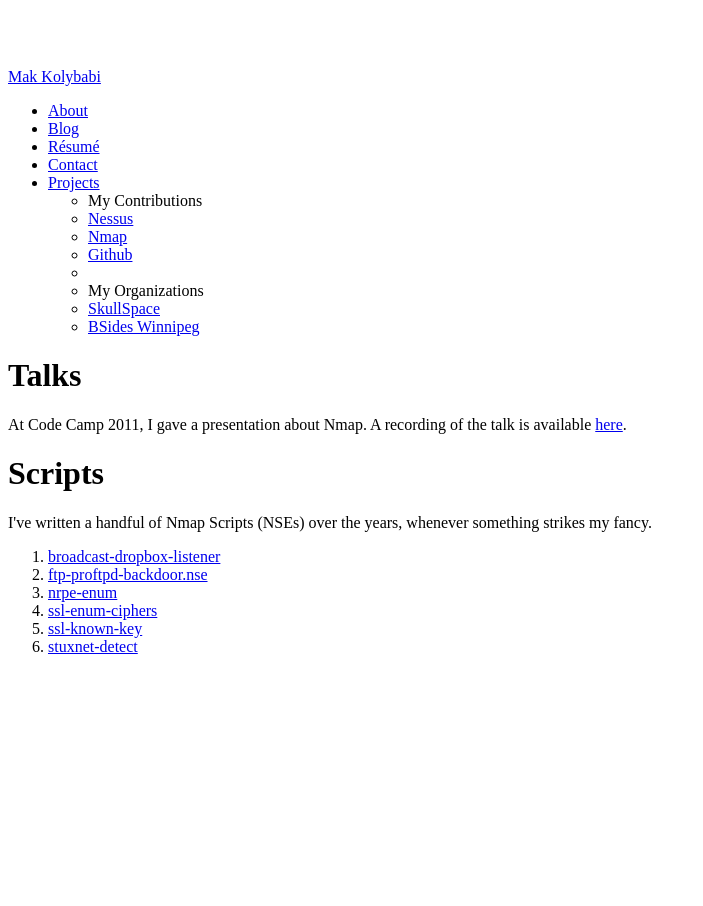
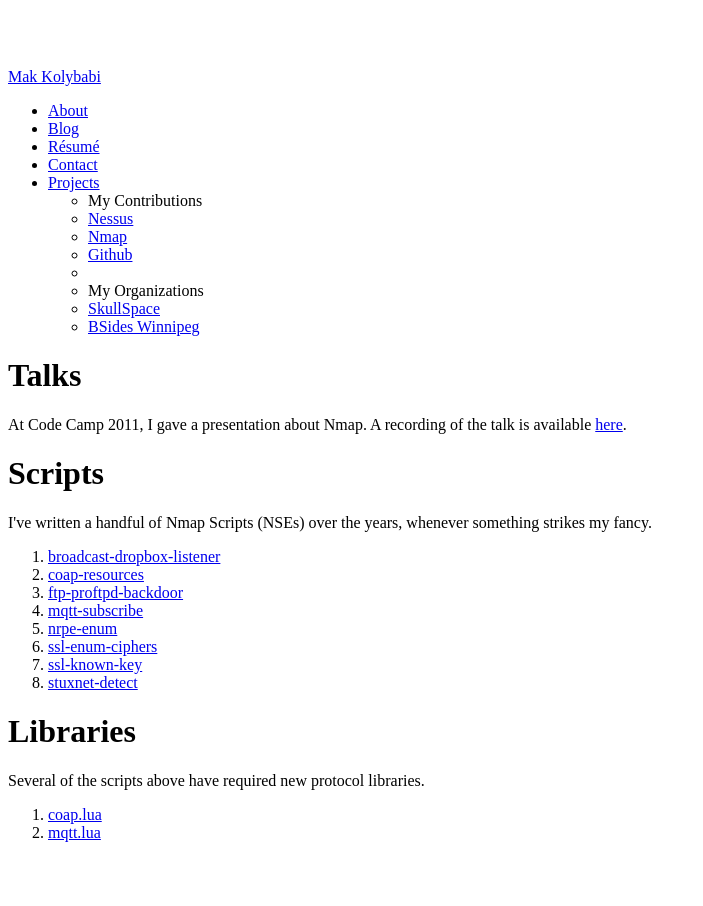
Before and after one commit to mogigoma/old-website, a Jekyll site: the page built from pages/nmap.html, in a window 1280 px wide. Shown: the whole page, without its empty margins (0-703 px from the left). Built offline with Jekyll 4.4.1, drawn with Linux system fonts in a browser that asks for light colours; nearby versions of some CDN libraries; library files that are not in the unit come from our copies.

Commit message:
Updated with new job and PWL.

```diff
--- a/pages/about.html
+++ b/pages/about.html
@@ -40,7 +40,7 @@
         results in everyone around me knowing what I'm thinking. Reactions
         vary. I like that.</p>
 
-      <p>In September of 2014, I'm returning to the Master's program with a
+      <p>In September of 2014, I returned to the Master's program with a
 	different focus than before, and a life (friends, child, job) outside of
 	academia to keep me balanced. I'm hoping to do better this time.</p>
 
--- a/pages/nmap.html
+++ b/pages/nmap.html
@@ -7,22 +7,33 @@
   <div class="row">
     <div class="span12">
       <h1>Talks</h1>
-      <p>At Code Camp 2011, I gave a presentation about Nmap. A recording of
-        the talk is available <a href="http://vimeo.com/20718383">here</a>.</p>
+      <p>At Code Camp 2011, I gave a presentation about Nmap. A recording of the talk is available <a href="http://vimeo.com/20718383">here</a>.</p>
     </div>
+
     <div class="span12">
       <h1>Scripts</h1>
-      <p>I've written a handful of Nmap Scripts (NSEs) over the years,
-        whenever something strikes my fancy.</p>
+      <p>I've written a handful of Nmap Scripts (NSEs) over the years, whenever something strikes my fancy.</p>
 
       <ol>
-        <li><a href="https://svn.nmap.org/nmap/scripts/broadcast-dropbox-listener.nse">broadcast-dropbox-listener</a></li>
-        <li><a href="https://svn.nmap.org/nmap/scripts/ftp-proftpd-backdoor.nse">ftp-proftpd-backdoor.nse</a></li>
-        <li><a href="https://svn.nmap.org/nmap/scripts/nrpe-enum.nse">nrpe-enum</a></li>
-        <li><a href="https://svn.nmap.org/nmap/scripts/ssl-enum-ciphers.nse">ssl-enum-ciphers</a></li>
-        <li><a href="https://svn.nmap.org/nmap/scripts/ssl-known-key.nse">ssl-known-key</a></li>
-        <li><a href="https://svn.nmap.org/nmap/scripts/stuxnet-detect.nse">stuxnet-detect</a></li>
+        <li><a href="https://nmap.org/nsedoc/scripts/broadcast-dropbox-listener.html">broadcast-dropbox-listener</a></li>
+        <li><a href="https://nmap.org/nsedoc/scripts/coap-resources.html">coap-resources</a></li>
+        <li><a href="https://nmap.org/nsedoc/scripts/ftp-proftpd-backdoor.html">ftp-proftpd-backdoor</a></li>
+        <li><a href="https://nmap.org/nsedoc/scripts/mqtt-subscribe.html">mqtt-subscribe</a></li>
+        <li><a href="https://nmap.org/nsedoc/scripts/nrpe-enum.html">nrpe-enum</a></li>
+        <li><a href="https://nmap.org/nsedoc/scripts/ssl-enum-ciphers.html">ssl-enum-ciphers</a></li>
+        <li><a href="https://nmap.org/nsedoc/scripts/ssl-known-key.html">ssl-known-key</a></li>
+        <li><a href="https://nmap.org/nsedoc/scripts/stuxnet-detect.html">stuxnet-detect</a></li>
       </ol>
     </div>
-  </div>
+
+    <div class="span12">
+      <h1>Libraries</h1>
+      <p>Several of the scripts above have required new protocol libraries.</p>
+
+      <ol>
+        <li><a href="https://nmap.org/nsedoc/lib/coap.html">coap.lua</a></li>
+        <li><a href="https://nmap.org/nsedoc/lib/mqtt.html">mqtt.lua</a></li>
+      </ol>
+    </div>
 </div>
+</div>
```
Also changed, not shown: pages/resume.html (+25 -3 lines).
